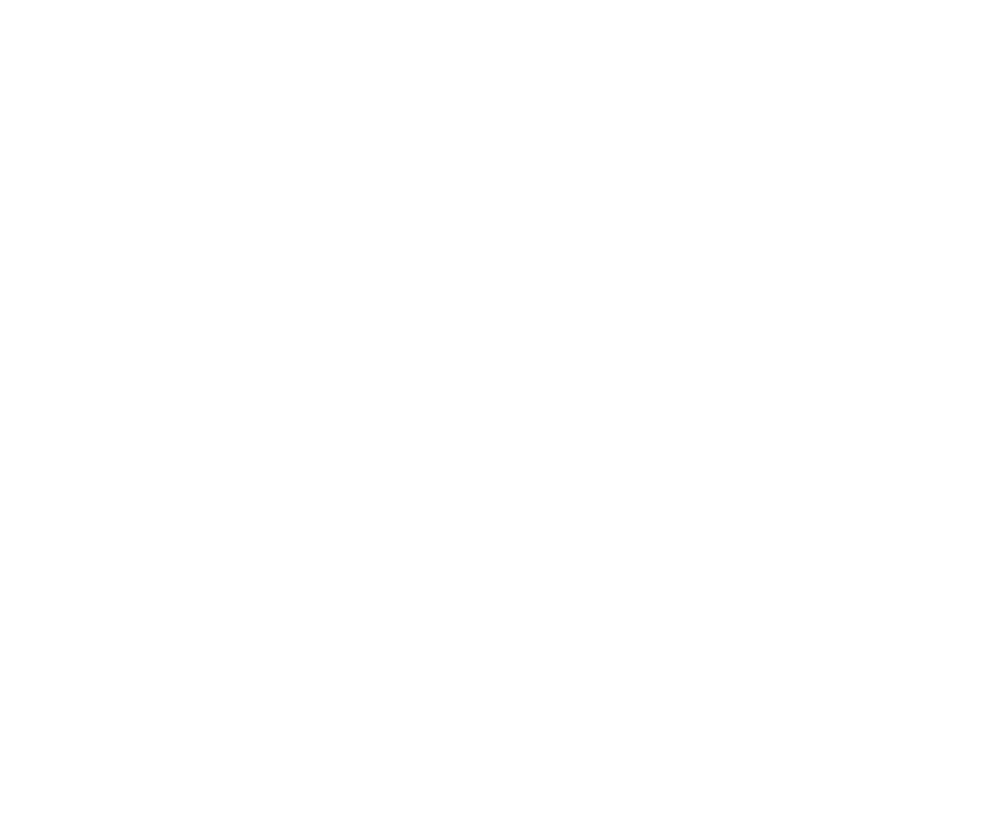
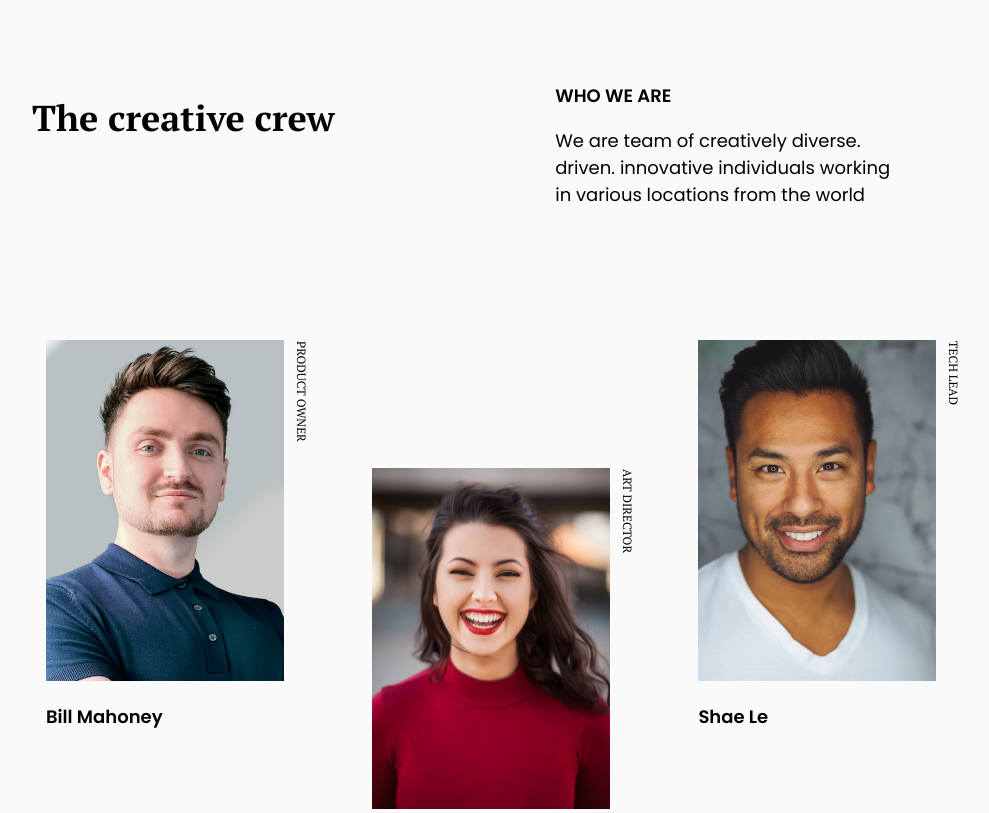
Before and after one commit to Kelex21/my-team-page, a plain HTML site: page index.html in a window 1280 px wide. Shown: the top 813 px of the page, without its empty margins (172-1161 px from the left). Drawn offline with Linux system fonts and the light colour scheme.

Commit message:
Finish Desktop #1

```diff
--- a/index.html
+++ b/index.html
@@ -1,5 +1,6 @@
 <!DOCTYPE html>
 <html lang="en">
+
 <head>
     <meta charset="UTF-8">
     <meta name="viewport" content="width=device-width, initial-scale=1.0">
@@ -10,23 +11,88 @@
     <link rel="stylesheet" href="css/style.css">
     <title>My Team Page</title>
 </head>
+
 <body>
     <div class="container">
-        <header>
+        <aside>
             <div class="box-left">
-                <h1></h1>
+                <h1>The creative crew</h1>
             </div>
             <div class="box-right">
-                <h3></h3>
-                <p></p>
+                <h3>Who we are</h3>
+                <p>We are team of creatively diverse. driven. innovative individuals working in various locations from
+                    the world</p>
             </div>
-        </header>
-        <section class="photos">
+        </aside>
+        <section>
+            <div class="photos">
+                <div class="column">
+                    <div class="photo">
+                        <div class="left">
+                            <img src="assets/photos/photo1.png" alt="Image">
+                            <p class="name">Bill Mahoney</p>
+                        </div>
+                        <div class="right">
+                            <p class="profession">Product Owner</p>
+                        </div>
+                    </div>
+                    <div class="photo">
+                        <div class="left">
+                            <img src="assets/photos/photo4.png" alt="Image">
+                            <p class="name">Skylah Lu</p>
+                        </div>
+                        <div class="right">
+                            <p class="profession">Ux Designer</p>
+                        </div>
+                    </div>
+                </div>
+                <div class="column column_down">
+                    <div class="photo">
+                        <div class="left">
+                            <img src="assets/photos/photo2.png" alt="Image">
+                            <p class="name">Saba Cabrera</p>
+                        </div>
+                        <div class="right">
+                            <p class="profession">Art Director</p>
+                        </div>
+                    </div>
+                    <div class="photo">
+                        <div class="left">
+                            <img src="assets/photos/photo5.png" alt="Image">
+                            <p class="name">Griff Richars</p>
+                        </div>
+                        <div class="right">
+                            <p class="profession">Developer</p>
+                        </div>
+                    </div>
+                </div>
+                <div class="column">
+                    <div class="photo">
+                        <div class="left">
+                            <img src="assets/photos/photo3.png" alt="Image">
+                            <p class="name">Shae Le</p>
+                        </div>
+                        <div class="right">
+                            <p class="profession">Tech Lead</p>
+                        </div>
+                    </div>
+                    <div class="photo">
+                        <div class="left">
+                            <img src="assets/photos/photo6.png" alt="Image">
+                            <p class="name">Stan Jhon</p>
+                        </div>
+                        <div class="right">
+                            <p class="profession">Developer</p>
+                        </div>
+                    </div>
+                </div>
+            </div>
+        </section>
 
-        </section>
         <footer>
-            <p></p>
+            <p>Keiler Guardo <a href="https://devchallenges.io/challenges" target="_blank">@DevChallenges.io</a></p>
         </footer>
     </div>
 </body>
+
 </html>
--- a/scss/config.scss
+++ b/scss/config.scss
@@ -5,6 +5,14 @@ $montserrat: 'Montserrat', sans-serif;
 
 
 // ?Colors
-$background: #FAFAFA;
+$white: #FAFAFA;
 $black: #000000;
 $gray: #A9A9A9;
+$special_color: #EE402C;
+
+// ?Screens
+
+$deskto1: 1440px;
+$deskto2: 1370px;
+$deskto3: 110px;
+$mobile: 768px;
--- a/scss/custom.scss
+++ b/scss/custom.scss
@@ -1,4 +1,6 @@
 html {
+    padding: 0;
+    margin: 0;
     box-sizing: border-box;
     -o-box-sizing: border-box;
     -ms-box-sizing: border-box;
@@ -13,3 +15,112 @@ html {
     -ms-box-sizing: inherit;
     -webkit-box-sizing: inherit;
 }
+
+img {
+    width: 100%;
+}
+
+body {
+    background-color: $white;
+}
+
+.container {
+    width: 100%;
+    max-width: $deskto1;
+    margin: 0 auto;
+}
+
+aside {
+    display: flex;
+    width: 69%;
+    margin: 4rem auto;
+    .box-left {
+        width: 60%;
+        h1 {
+            font-family: $pt_serif;
+            font-weight: 700;
+            font-size: 36px;
+            color: $black;
+        }
+    }
+    .box-right {
+        width: 40%;
+        h3 {
+            font-family: $poppins;
+            font-weight: 600;
+            font-size: 18px;
+            text-transform: uppercase;
+            color: $black;
+        }
+        p {
+            font-family: $poppins;
+            font-size: 18px;
+            font-weight: 400;
+            font-size: 18px;
+        }
+    }
+}
+
+section {
+    width: 72.5%;
+    margin: 0 10rem 10rem;
+    height: 68rem;
+    .photos {
+        display: flex;
+        justify-content: space-between;
+        .column {
+            width: 264px;
+            height: 383px;
+            .photo {
+                display: flex;
+                width: 264px;
+                height: 383px;
+                margin: 50px;
+                margin-bottom: 8rem;
+                .left {
+                    img {
+                        height: 341px;
+                        width: 238px;
+                    }
+                    .name {
+                        font-family: $poppins;
+                        font-weight: 600;
+                        font-size: 18px;
+                        color: black;
+                    }
+                }
+                .right {
+                    .profession {
+                        font-family: $pt_serif;
+                        font-weight: 400;
+                        font-size: 12px;
+                        text-transform: uppercase;
+                        position: absolute;
+                        margin-left: 25px;
+                        margin-top: 1px;
+                        transform: rotate(90deg);
+                        transform-origin: 0 0;
+                    }
+                }
+            }
+        }
+        .column_down {
+            margin-top: 8rem;
+        }
+    }
+}
+
+footer {
+    text-align: center;
+    font-family: $montserrat;
+    font-weight: 600;
+    font-size: 14px;
+    margin-bottom: 3rem;
+    color: $gray;
+    p {
+        a {
+            color: $special_color;
+            text-decoration: none;
+        }
+    }
+}
```
Also changed, not shown: css/style.css, 1 other file.
